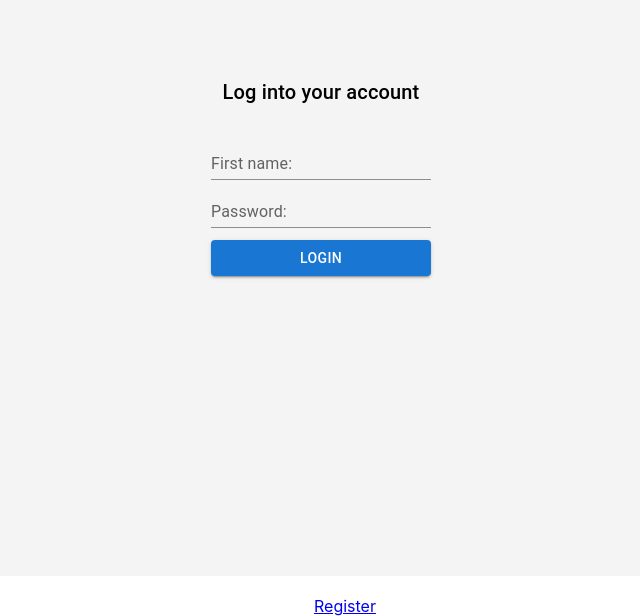
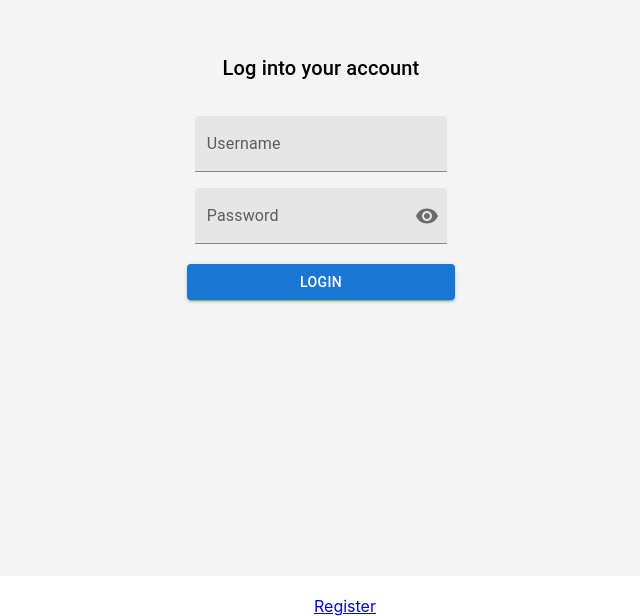
Before and after one commit to xeko56/kpop-world, a React (Create React App) app in the folder client/: page / in a window 1280 px wide. Shown: the part 224-840 px from the top of the page, without its empty margins (295-935 px from the left). Built offline with nearby package versions, Linux system fonts and the light colour scheme; no server answers.

Commit message:
design login changed

```diff
--- a/client/package.json
+++ b/client/package.json
@@ -6,6 +6,7 @@
   "dependencies": {
     "@emotion/react": "^11.10.6",
     "@emotion/styled": "^11.10.6",
+    "@mui/icons-material": "^5.11.9",
     "@mui/material": "^5.11.9",
     "@testing-library/jest-dom": "^5.16.5",
     "@testing-library/react": "^13.4.0",
--- a/client/src/components/LoginForm.js
+++ b/client/src/components/LoginForm.js
@@ -4,16 +4,49 @@ import {
     TextField,
     Container, Grid, Typography, Box
 
-} from '@mui/material'
+} from '@mui/material';
+import Visibility from '@mui/icons-material/Visibility';
+import VisibilityOff from '@mui/icons-material/VisibilityOff';
+import FormControl from '@mui/material/FormControl';
+import InputAdornment from '@mui/material/InputAdornment';
+import InputLabel from '@mui/material/InputLabel';
+import FilledInput from '@mui/material/FilledInput';
+import IconButton from '@mui/material/IconButton';
 
 function Password({show, onChangedValue}) {
+    const [showPassword, setShowPassword] = React.useState(false);
+
+    const handleClickShowPassword = () => setShowPassword((show) => !show);
+
+    const handleMouseDownPassword = (event) => {
+        event.preventDefault();
+    };
     return (
         <>
-            <TextField  id="lname" name="passwd" label="Password:" variant="standard" onChange={
-                (event) => {
-                    onChangedValue(event.target.value);
-                }
-            }/>
+            <FormControl sx={{ m: 1, width: '25ch' }} variant="filled">
+                <InputLabel htmlFor="filled-adornment-password">Password</InputLabel>
+                <FilledInput
+                    id="filled-adornment-password"
+                    type={showPassword ? 'text' : 'password'}
+                    endAdornment={
+                    <InputAdornment position="end">
+                        <IconButton
+                        aria-label="toggle password visibility"
+                        onClick={handleClickShowPassword}
+                        onMouseDown={handleMouseDownPassword}
+                        edge="end"
+                        >
+                        {showPassword ? <VisibilityOff /> : <Visibility />}
+                        </IconButton>
+                    </InputAdornment>
+                    }
+                    onChange={
+                        (event) => {
+                            onChangedValue(event.target.value);
+                        }
+                    }
+                />
+            </FormControl>
         </>
     )
 }
@@ -36,9 +69,21 @@ function LoginForm({onSubmit, reEnter}) {
                 Log into your account
                 </Typography>
 
-                <TextField id="fname" label="First name:" variant="standard" name="fname" onChange={(event) => {
+                {/* <TextField id="fname" label="First name:" variant="standard" name="fname" onChange={(event) => {
                     setUsername(event.target.value);
-                }}/>
+                }}/> */}
+                <FormControl sx={{ m: 1, width: '25ch' }} variant="filled">
+                    <InputLabel htmlFor="filled-username">Username</InputLabel>
+                    <FilledInput
+                        id="filled-username"
+                        type={'text'}
+                        onChange={
+                            (event) => {
+                                setUsername(event.target.value);
+                            }
+                        }
+                    />
+                </FormControl>
                 <Password onChangedValue={setPassword}/>
                 {reEnter ? "Please reenter your password" : ""}
                 {reEnter && <Password onChangedValue={conditionalCheck}/>}
--- a/client/src/views/Home.js
+++ b/client/src/views/Home.js
@@ -2,10 +2,13 @@ import { Typography } from "@mui/material";
 import MenuBar from "../components/MenuBar";
 
 function Home() {
+    const userData = JSON.parse(sessionStorage.getItem('userData') || 'null');
     return (
         <>
-            <Typography>Welcome to the party</Typography>
+            <Typography>{`Welcome to the party: ${userData.firstname}, ${userData.lastname}`}</Typography>
             <MenuBar/>
+            {/* TODO: Image carousel */}
+            {/* TODO: Products type */}
         </>
     )
 
--- a/client/src/views/Login.js
+++ b/client/src/views/Login.js
@@ -27,8 +27,8 @@ function Login() {
             // get the response body (the method explained below)
             let json = await response.json();
             console.log("json", json);
+            sessionStorage.setItem('userData', JSON.stringify(json.data));
             setData(json.data._id);
-
         } else {
             console.log("HTTP-Error: " + response.status);
         }
@@ -45,7 +45,7 @@ function Login() {
         <>
             <Form onSubmit={login}/>
             <br/>
-            {/* TODO */}
+            {/* TODO: Register and info when login failure*/}
             <Link to={"../register"}>Register</Link>
         </>
     )
```
Also changed, not shown: 1 other file (tests, documents, lock files or other folders).
